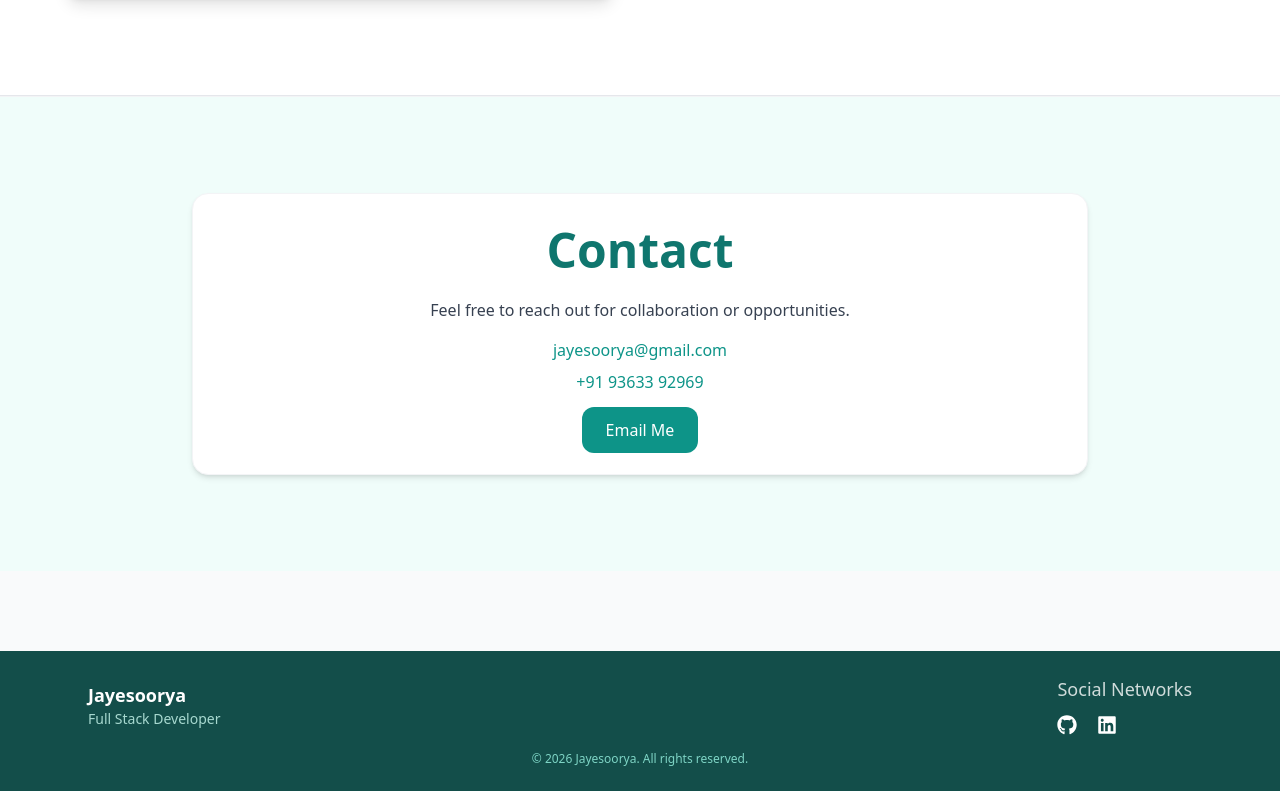
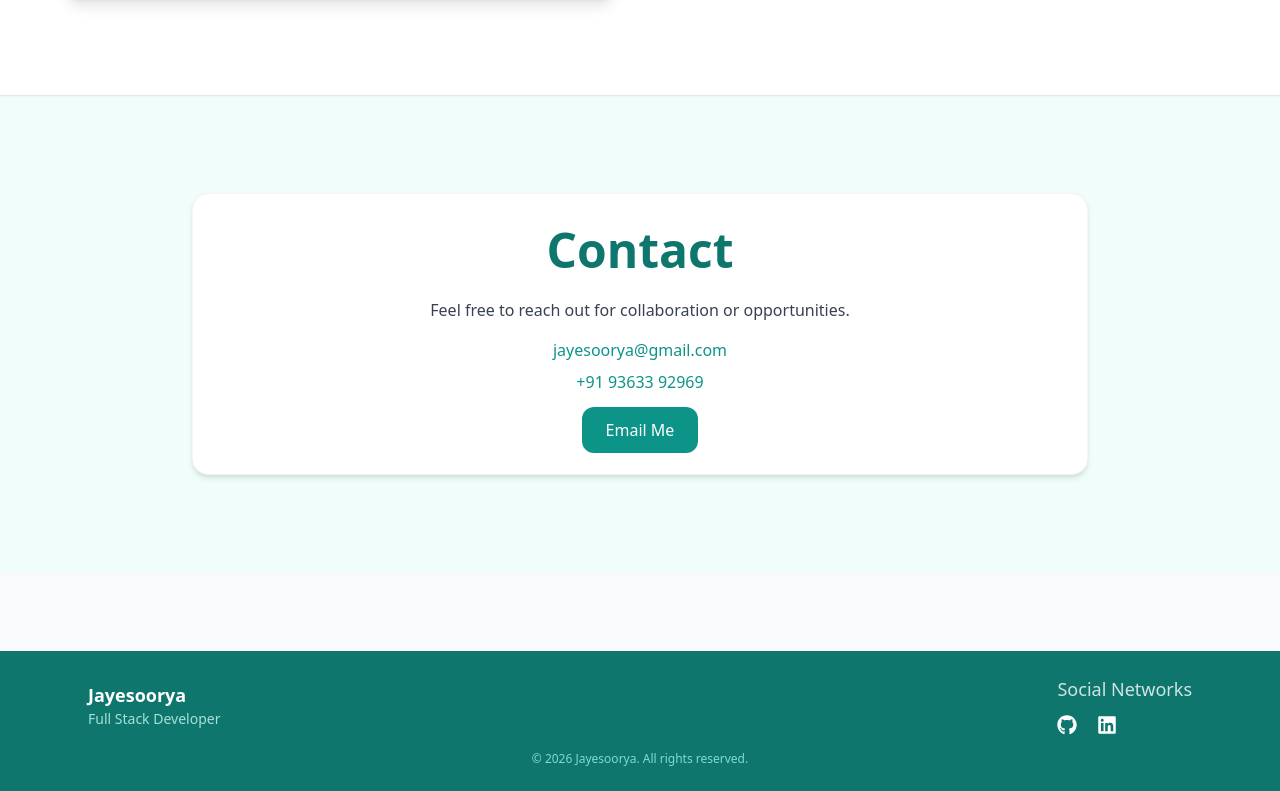
Before and after one commit to Jayesoorya/My-Portfolio, a React (Vite) app: page / in a window 1280 px wide. Shown: the part 1940-2731 px from the top of the page. Built offline with nearby package versions, Linux system fonts and the light colour scheme.

Commit message:
Minor change

```diff
--- a/src/Portfolio.jsx
+++ b/src/Portfolio.jsx
@@ -265,7 +265,7 @@ export default function Portfolio() {
       </section>
 
       {/* FOOTER */}
-      <footer className="bg-teal-900 text-white py-6 mt-20">
+      <footer className="bg-teal-700 text-white py-6 mt-20">
         <div className="max-w-6xl mx-auto px-6 flex flex-col md:flex-row items-center justify-between">
 
           {/* LEFT */}
```
